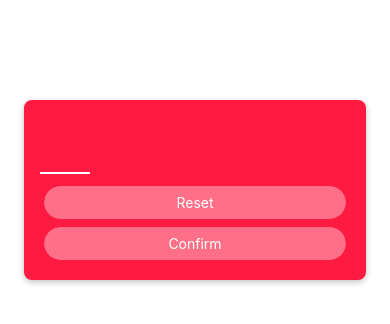
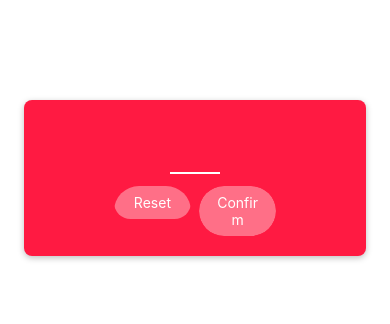
Before and after one commit to sohyeon-zoe-kim/RNCourse, a React Native app in the folder MiniGameApp/: screen / in a window 390 px wide. Shown: the top 324 px of the page. Built offline with nearby package versions, Linux system fonts and the light colour scheme.

Commit message:
feat: 버튼 스타일링 개선

```diff
--- a/MiniGameApp/components/PrimaryButton.js
+++ b/MiniGameApp/components/PrimaryButton.js
@@ -29,6 +29,7 @@ const styles = StyleSheet.create({
     borderRadius: 28,
     margin: 4,
     overflow: 'hidden',
+    flex: 1,
   },
   buttonInnerContainer: {
     backgroundColor: '#ff6f87',
--- a/MiniGameApp/screens/StartGameScreen.js
+++ b/MiniGameApp/screens/StartGameScreen.js
@@ -12,8 +12,10 @@ function StartGameScreen() {
         autoCapitalize="none"
         autoCorrect={false}
       />
-      <PrimaryButton>Reset</PrimaryButton>
-      <PrimaryButton>Confirm</PrimaryButton>
+      <View style={style.buttonsContainer}>
+        <PrimaryButton>Reset</PrimaryButton>
+        <PrimaryButton>Confirm</PrimaryButton>
+      </View>
     </View>
   )
 }
@@ -28,6 +30,7 @@ const style = StyleSheet.create({
     backgroundColor: '#ff1a42',
     borderRadius: 8,
     elevation: 4, //android에서 shadow 넣는 방법
+    alignItems: 'center',
     shadowColor: 'black', //shadowXXX -> iOS에서 shadow 넣는 방법
     shadowOffset: { width: 0, height: 2 },
     shadowRadius: 6,
@@ -44,4 +47,10 @@ const style = StyleSheet.create({
     fontWeight: 'bold',
     textAlign: 'center',
   },
+  buttonsContainer: {
+    flexDirection: 'row',
+  },
+  buttonContainer: {
+    flex: 1,
+  },
 })
```
